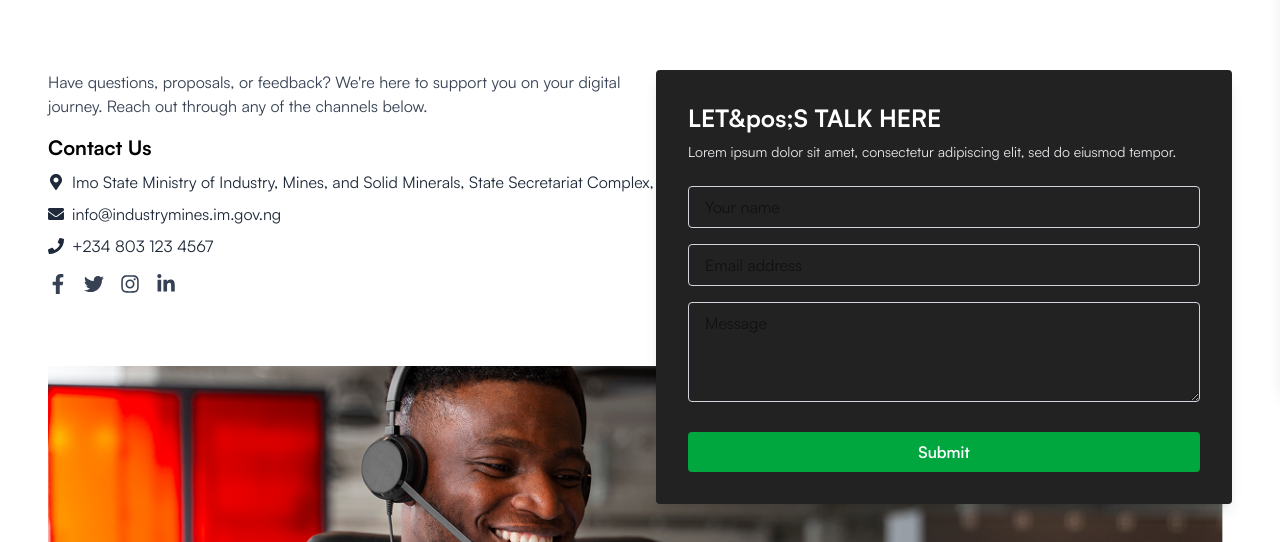
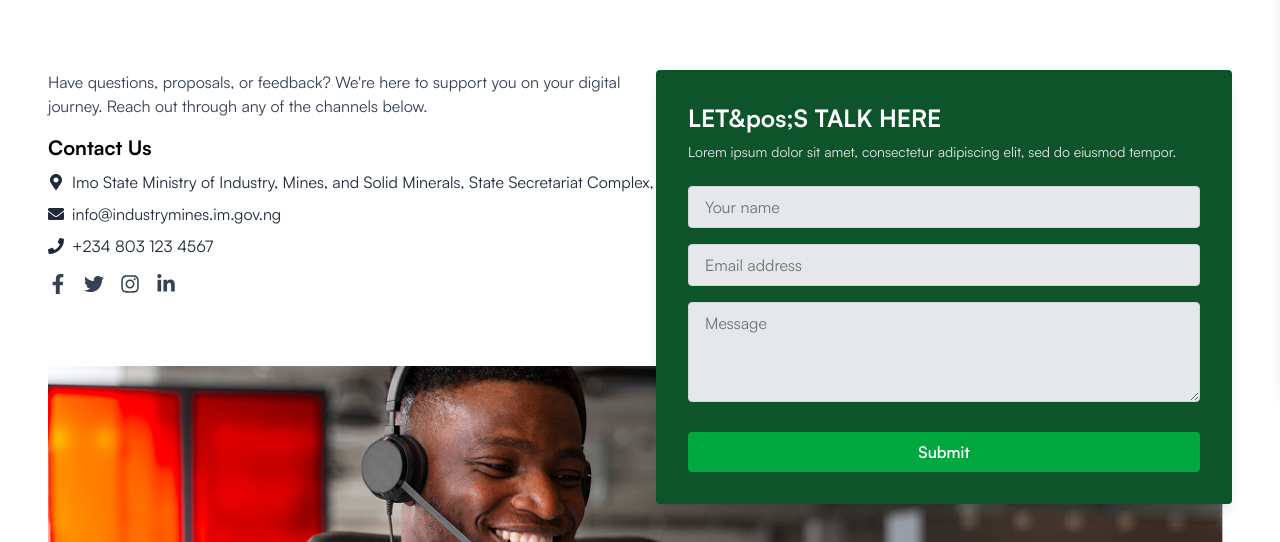
Before and after one commit to IDCLofficial/momns, a Next.js app: page /contact-us in a window 1280 px wide. Shown: the part 410-952 px from the top of the page. Built offline with nearby package versions, Linux system fonts and the light colour scheme.

Commit message:
links added

```diff
--- a/src/app/about/page.tsx
+++ b/src/app/about/page.tsx
@@ -42,7 +42,7 @@ Over the years, successive governments in Imo State have recognized the importan
             />
             {/* CTASection */}
             <CTASection
-                heading="Join our mission to make Imo the digital heart of Nigeria"
+                heading="Revolutionalizing Mining in Imo State"
                 buttonLabel="See Our Projects"
                 buttonHref="/projects"
             />
--- a/src/app/contact-us/ContactFormSection.tsx
+++ b/src/app/contact-us/ContactFormSection.tsx
@@ -14,7 +14,7 @@ const ContactFormSection = () => {
   };
 
   return (
-    <div className="bg-[#222] text-white p-8 rounded shadow-lg w-full max-w-xl mx-auto">
+    <div className="bg-green-900 text-white p-8 rounded shadow-lg w-full max-w-xl mx-auto">
       <h2 className="text-2xl font-bold mb-2">LET&pos;S TALK HERE</h2>
       <p className="mb-6 text-gray-200 text-sm">Lorem ipsum dolor sit amet, consectetur adipiscing elit, sed do eiusmod tempor.</p>
       <form className="space-y-4" onSubmit={handleSubmit}>
@@ -24,7 +24,7 @@ const ContactFormSection = () => {
           placeholder="Your name"
           value={form.name}
           onChange={handleChange}
-          className="w-full px-4 py-2 rounded border border-gray-300 text-black focus:outline-none"
+          className="w-full px-4 py-2 rounded border bg-gray-200 border-gray-300 text-black focus:outline-none"
           required
         />
         <input
@@ -33,7 +33,7 @@ const ContactFormSection = () => {
           placeholder="Email address"
           value={form.email}
           onChange={handleChange}
-          className="w-full px-4 py-2 rounded border border-gray-300 text-black focus:outline-none"
+          className="w-full px-4 py-2 rounded border bg-gray-200 border-gray-300 text-black focus:outline-none"
           required
         />
         <textarea
@@ -41,7 +41,7 @@ const ContactFormSection = () => {
           placeholder="Message"
           value={form.message}
           onChange={handleChange}
-          className="w-full px-4 py-2 rounded border border-gray-300 text-black focus:outline-none min-h-[100px]"
+          className="w-full px-4 py-2 rounded border border-gray-300 bg-gray-200 text-black focus:outline-none min-h-[100px]"
           required
         />
         <button
--- a/src/app/units/UnitsTabsSection.tsx
+++ b/src/app/units/UnitsTabsSection.tsx
@@ -2,6 +2,7 @@
 
 import { useState } from "react";
 import Image from "next/image";
+import AnimatedSection from "@/components/AnimatedSection";
 
 const departments = [
   {
@@ -85,7 +86,9 @@ export default function UnitsTabsSection() {
                 `}
                 onClick={() => setActiveIdx(idx)}
               >
+                 <AnimatedSection>
                 {dept.name}
+                </AnimatedSection>
               </button>
             </li>
           ))}
--- a/src/app/units/page.tsx
+++ b/src/app/units/page.tsx
@@ -8,13 +8,13 @@ export default function UnitsPage() {
     <div className="bg-white">
      {/* Top Hero */}
      <TopHero
-                ministryName="Departments Driving Our Digital Vision"
+                ministryName="Departments Driving Our Vision"
                 titleLabel="Departments"
             />
       <UnitsTabsSection />
 
       <CTASection
-        heading="Join our mission to make Imo the digital heart of Nigeria"
+        heading="Join our mission to make Imo the Industrial heart of Nigeria"
         subtext=""
         buttonLabel="Contact Us"
         buttonHref="/contact-us"
--- a/src/components/ObjectivesSection.tsx
+++ b/src/components/ObjectivesSection.tsx
@@ -1,3 +1,5 @@
+import AnimatedSection from "./AnimatedSection";
+
 export const ObjectivesSection = () => {
     const objectives = [
         {
@@ -46,12 +48,16 @@ export const ObjectivesSection = () => {
                     <div className="grid grid-cols-1 md:grid-cols-3 gap-8">
                         {objectives.map((objective, index) => (
                             <div key={index} className="bg-white p-6 rounded-lg border border-gray-200 shadow-md text-center">
+                               <AnimatedSection>
                                 <h3 className="font-medium text-[22px] mb-3">
                                     {objective.title}
                                 </h3>
+                                </AnimatedSection>
+                                <AnimatedSection delay={0.3} yOffset={100}>
                                 <p className="text-dark-primary-body text-[1rem]">
                                     {objective.description}
                                 </p>
+                                </AnimatedSection>
                             </div>
                         ))}
                     </div>
--- a/src/components/SkillUpSection.tsx
+++ b/src/components/SkillUpSection.tsx
@@ -1,4 +1,5 @@
 import Image from "next/image";
+import Link from "next/link";
 
 export default function SkillUpSection() {
   return (
@@ -16,8 +17,12 @@ export default function SkillUpSection() {
 The Ministry has outlined ambitious yet attainable goals to transform Imo State’s industrial and mining landscape over the next five years.
         </p>
         <div className="flex flex-col lg:flex-row gap-4 mt-4">
-          <button style={{paddingTop: '.5rem', paddingBottom: '.5rem'}} className="bg-green-700 hover:bg-green-800 text-white font-semibold px-8 py-2 rounded text-lg transition-colors min-w-[150px]">See More</button>
-          <button style={{paddingTop: '.5rem', paddingBottom: '.5rem'}} className="border border-green-700 text-green-700 font-semibold px-8 py-2 rounded text-lg hover:bg-green-50 transition-colors min-w-[180px]">Contact Us</button>
+          <Link href="/about" legacyBehavior>
+            <a style={{paddingTop: '.5rem', paddingBottom: '.5rem'}} className="bg-green-700 hover:bg-green-800 text-white font-semibold px-8 py-2 rounded text-lg transition-colors min-w-[150px] text-center">See More</a>
+          </Link>
+          <Link href="/contact-us" legacyBehavior>
+            <a style={{paddingTop: '.5rem', paddingBottom: '.5rem'}} className="border border-green-700 text-green-700 font-semibold px-8 py-2 rounded text-lg hover:bg-green-50 transition-colors min-w-[180px] text-center">Contact Us</a>
+          </Link>
         </div>
       </div>
     </section>
```
